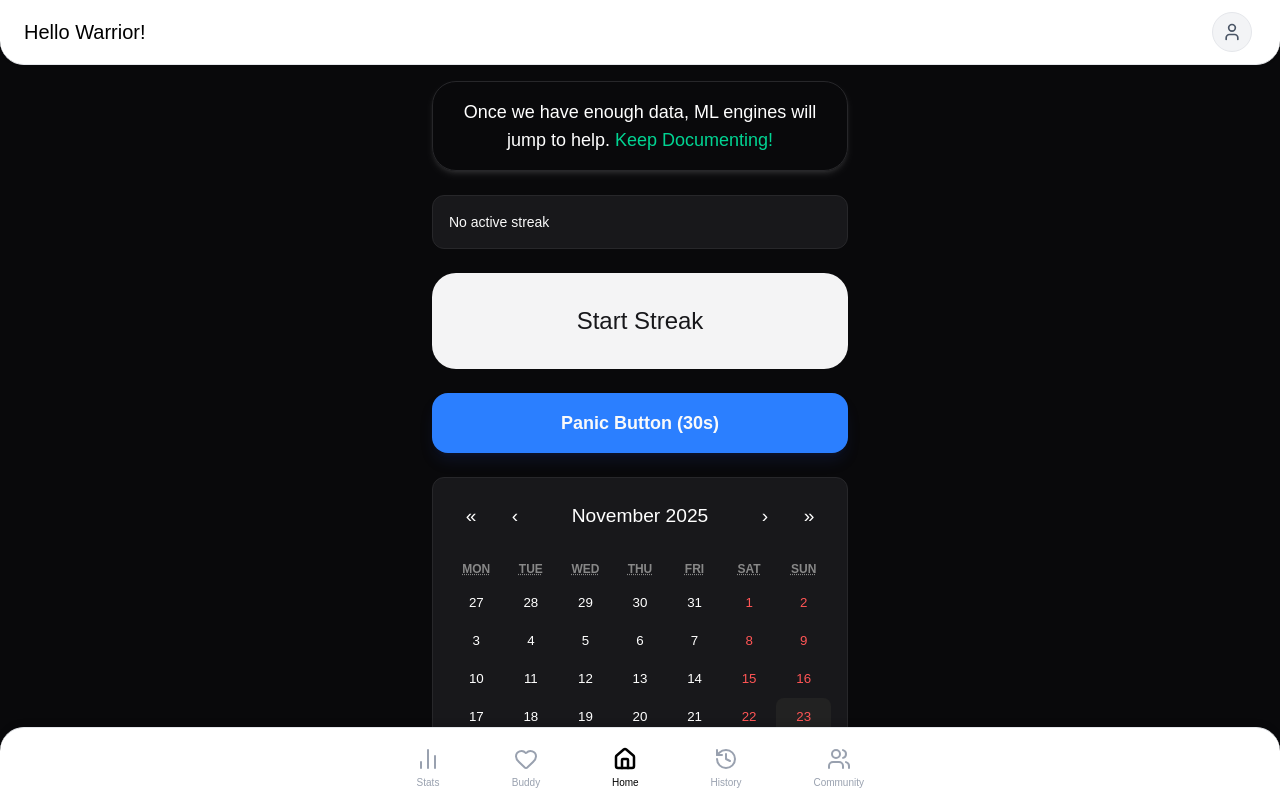
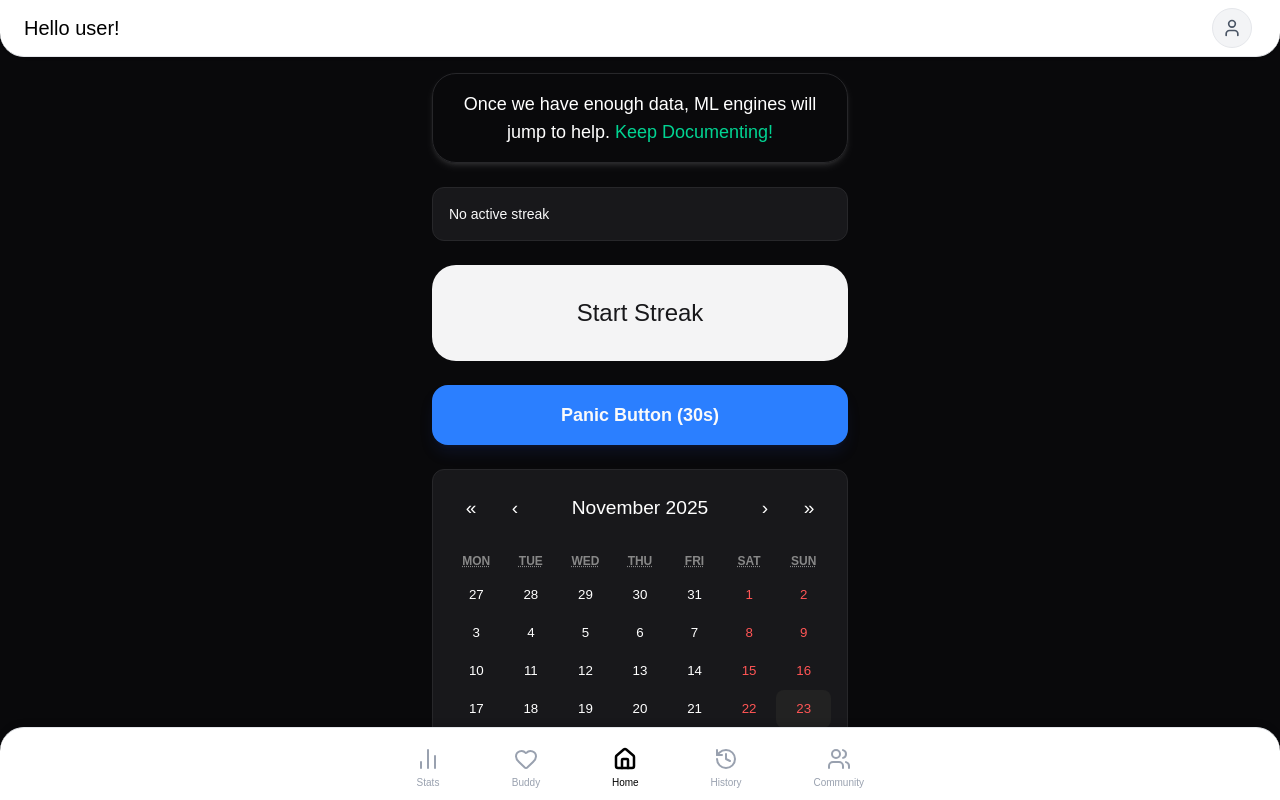
Before and after one commit to anuragkumart16/Esteemed, a Next.js app in the folder client_side/: page /landing in a window 1280 px wide. Shown: the top 800 px of the page. Built offline with nearby package versions, Linux system fonts and the light colour scheme; no server answers; the database is empty.

Commit message:
added changes

```diff
--- a/client_side/components/Header.tsx
+++ b/client_side/components/Header.tsx
@@ -16,7 +16,7 @@ export default function Header({ title, showBack = false, backLink = '/', childr
     const isLanding = pathname === '/landing' || pathname === '/';
 
     return (
-        <div className="flex justify-between items-center w-full py-2 px-6 bg-white text-black sticky top-0 z-10 border-b border-gray-200 rounded-b-3xl shadow-sm">
+        <div className="flex justify-between items-center w-full py-1 px-6 bg-white text-black sticky top-0 z-10 border-b border-gray-200 rounded-b-3xl shadow-sm">
             <div className="flex items-center gap-4">
                 {showBack && (
                     <Link href={backLink} className="p-2 -ml-2 hover:bg-gray-100 rounded-full transition-colors">
@@ -27,7 +27,7 @@ export default function Header({ title, showBack = false, backLink = '/', childr
                 {title ? (
                     <h1 className="text-xl ">{title}</h1>
                 ) : isLanding ? (
-                    <h1 className="text-xl">Hello Warrior!</h1>
+                    <h1 className="text-xl">Hello user!</h1>
                 ) : null}
             </div>
 
```
